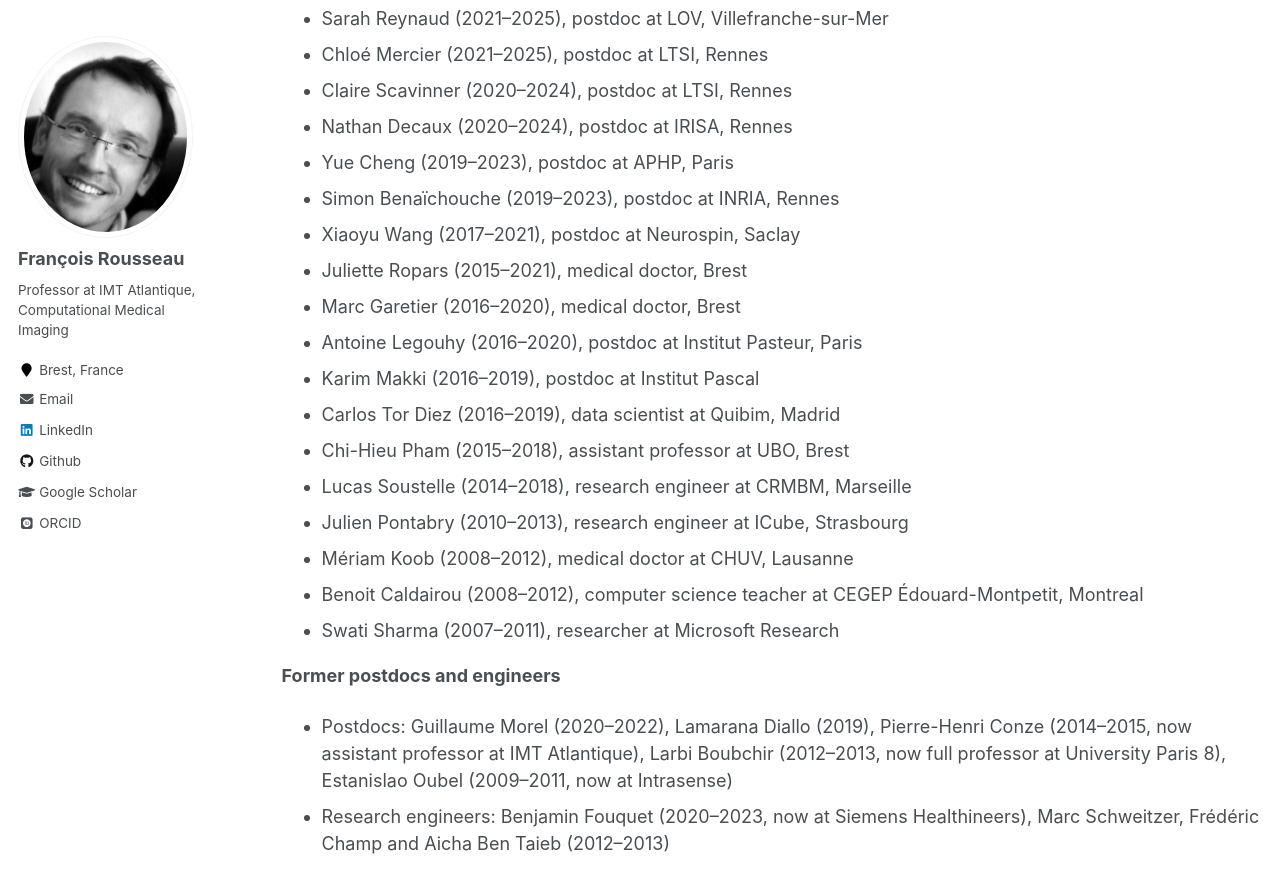
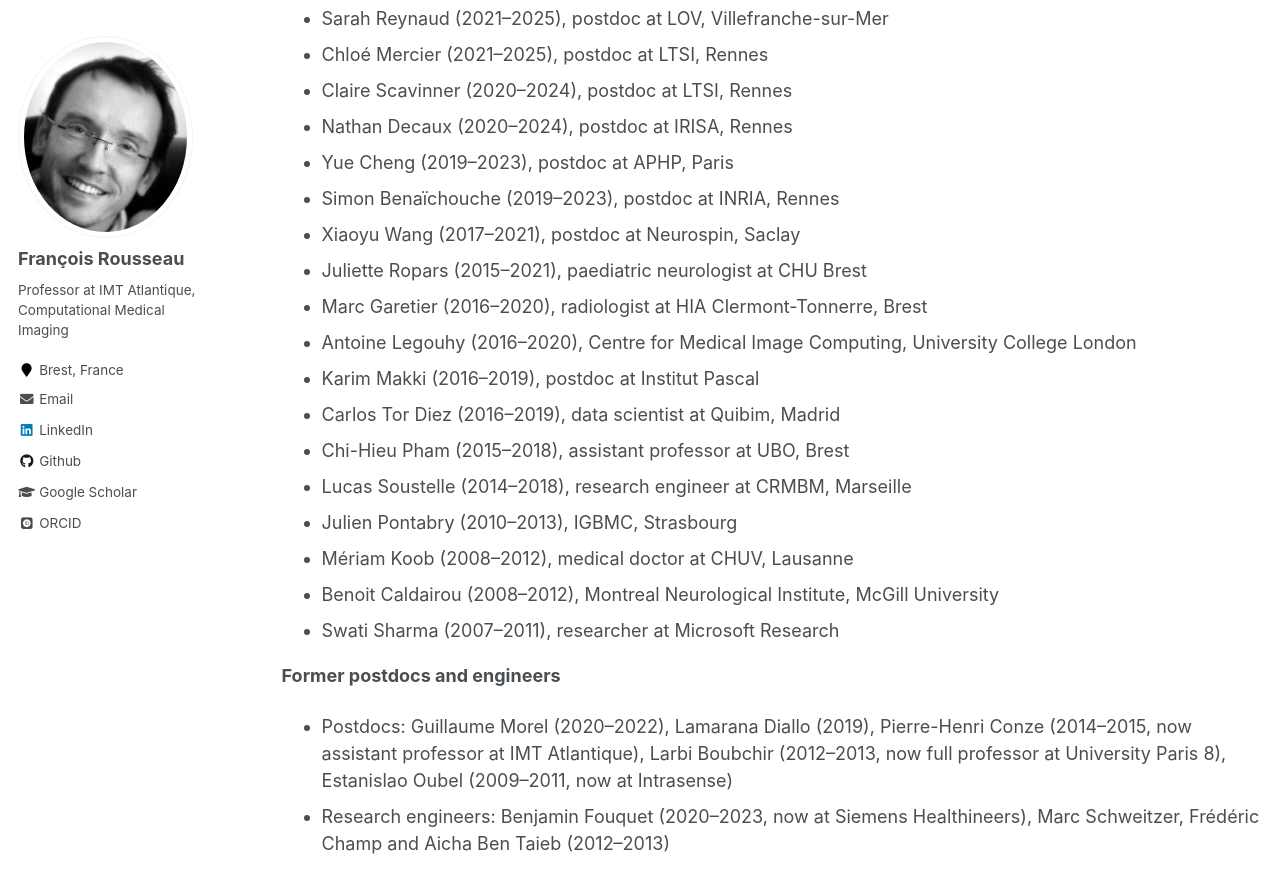
Before and after one commit to rousseau/rousseau.github.io, a Jekyll site: the page built from _pages/cv.md, in a window 1280 px wide and 900 px high, scrolled down 2135 px. Shown: the top 893 px of the window. Built offline with Jekyll 4.4.1, drawn with Linux system fonts in a browser that asks for light colours; some web fonts are replaced.

Commit message:
CV: update current positions of former PhD students
Co-Authored-By: Claude Opus 5.5 <noreply@anthropic.com>
Claude-Session: https://claude.ai/code/session_01X1VxLaNqMo1CkvAV4B4ifs

```diff
--- a/_pages/cv.md
+++ b/_pages/cv.md
@@ -70,16 +70,16 @@ Supervision
 * Yue Cheng (2019–2023), postdoc at APHP, Paris
 * Simon Benaïchouche (2019–2023), postdoc at INRIA, Rennes
 * Xiaoyu Wang (2017–2021), postdoc at Neurospin, Saclay
-* Juliette Ropars (2015–2021), medical doctor, Brest
-* Marc Garetier (2016–2020), medical doctor, Brest
-* Antoine Legouhy (2016–2020), postdoc at Institut Pasteur, Paris
+* Juliette Ropars (2015–2021), paediatric neurologist at CHU Brest
+* Marc Garetier (2016–2020), radiologist at HIA Clermont-Tonnerre, Brest
+* Antoine Legouhy (2016–2020), Centre for Medical Image Computing, University College London
 * Karim Makki (2016–2019), postdoc at Institut Pascal
 * Carlos Tor Diez (2016–2019), data scientist at Quibim, Madrid
 * Chi-Hieu Pham (2015–2018), assistant professor at UBO, Brest
 * Lucas Soustelle (2014–2018), research engineer at CRMBM, Marseille
-* Julien Pontabry (2010–2013), research engineer at ICube, Strasbourg
+* Julien Pontabry (2010–2013), IGBMC, Strasbourg
 * Mériam Koob (2008–2012), medical doctor at CHUV, Lausanne
-* Benoit Caldairou (2008–2012), computer science teacher at CEGEP Édouard-Montpetit, Montreal
+* Benoit Caldairou (2008–2012), Montreal Neurological Institute, McGill University
 * Swati Sharma (2007–2011), researcher at Microsoft Research
 
 **Former postdocs and engineers**
```
